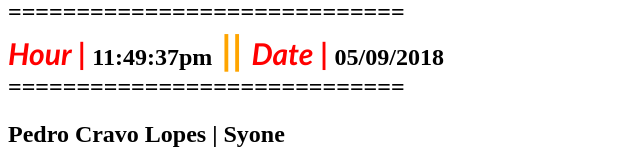
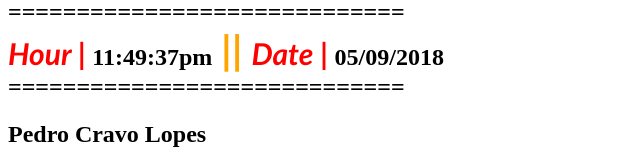
Before and after one commit to pedroclopessyone/tests, a PHP site: page / in a window 1280 px wide. Shown: the part 715-882 px from the top of the page, without its empty margins (0-640 px from the left). Run offline with PHP 8.4, Linux system fonts and the light colour scheme.

Commit message:
index.php changed 2

```diff
--- a/index.php
+++ b/index.php
@@ -29,7 +29,7 @@ echo '<i style="color:red;font-size:30px;font-family:calibri ;">
       Date | </i> '. date("d/m/Y") . "<br>";
 echo "=============================";
 ?></h2>
-<h2>Pedro Cravo Lopes | Syone</h2>
+<h2>Pedro Cravo Lopes</h2>
 </body>
 
 </html>
```
